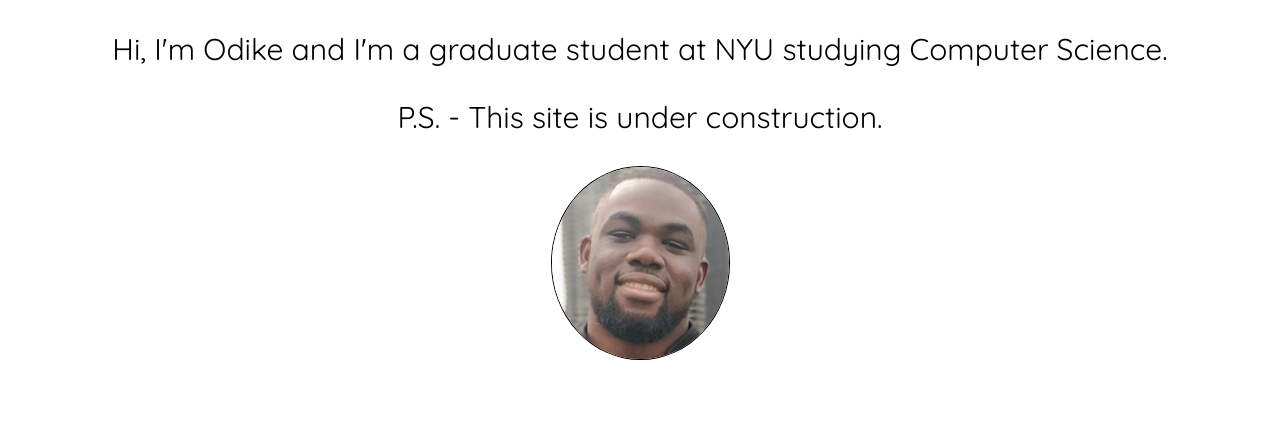
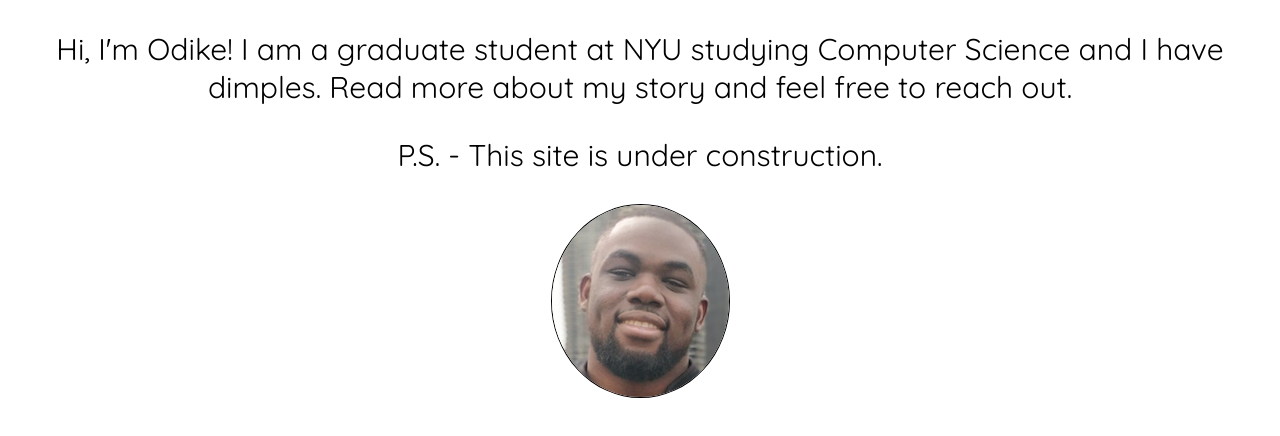
Before and after one commit to odike/odike.github.io, a plain HTML site: page index.html in a window 1280 px wide. Drawn offline with Linux system fonts and the light colour scheme.

Commit message:
text edit

```diff
--- a/index.html
+++ b/index.html
@@ -1,5 +1,6 @@
 <!doctype html>
 <html>
+
 <head>
     <meta charset="utf-8">
     <meta http-equiv="X-UA-Compatible" content="IE=edge">
@@ -7,13 +8,17 @@
     <title>Odike Eze-Echesi</title>
     <meta name="description" content="I am a Computer Science graduate student at NYU">
     <meta name="keywords" content="odike eze-echesi, odike, eze-echesi,">
-        <link rel="stylesheet" href="https://use.fontawesome.com/releases/v5.8.1/css/all.css" integrity="sha384-50oBUHEmvpQ+1lW4y57PTFmhCaXp0ML5d60M1M7uH2+nqUivzIebhndOJK28anvf" crossorigin="anonymous">
-        <link rel="stylesheet" type="text/css" href="stylesheets/main.css"/>
+    <link rel="stylesheet" href="https://use.fontawesome.com/releases/v5.8.1/css/all.css" integrity="sha384-50oBUHEmvpQ+1lW4y57PTFmhCaXp0ML5d60M1M7uH2+nqUivzIebhndOJK28anvf"
+        crossorigin="anonymous">
+    <link rel="stylesheet" type="text/css" href="stylesheets/main.css" />
     <link href="https://fonts.googleapis.com/css?family=Lora|Quicksand" rel="stylesheet">
 </head>
+
 <body>
-        <p>Hi, I'm Odike and I'm a graduate student at NYU studying Computer Science.</p>
+    <p>Hi, I'm Odike! I am a graduate student at NYU studying Computer Science and I have dimples. Read more about my story
+        and feel free to reach out.</p>
     <p>P.S. - This site is under construction.</p>
-        <img class="img_center" src="images/profilepic.jpg"/>
+    <img class="img_center" src="images/profilepic.jpg" />
 </body>
+
 </html>
```
Lines whose indentation alone changed are shown as unchanged.
